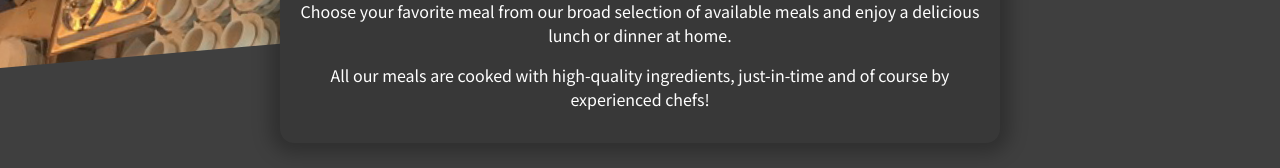
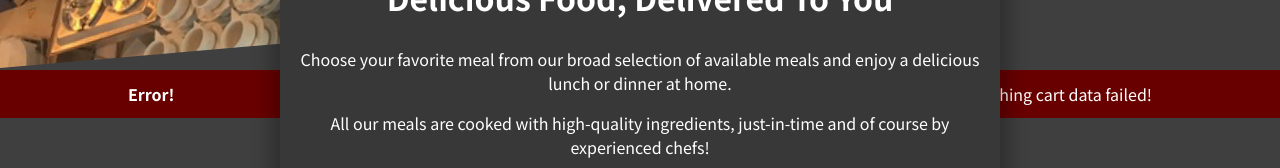
Before and after one commit to sopherwang/food_order_app_react, a React (Create React App) app: page / in a window 1280 px wide. Shown: the part 330-498 px from the top of the page. Built offline with nearby package versions, Linux system fonts and the light colour scheme; no server answers.

Commit message:
Use Thunk to create fetch/send cart request

```diff
--- a/src/App.js
+++ b/src/App.js
@@ -1,10 +1,30 @@
 import Header from "./components/layout/Header";
 import Meals from "./components/meals/Meals";
 import Cart from "./components/cart/Cart";
-import {useState} from 'react'
+import {useEffect, useState} from 'react'
+import {useDispatch, useSelector} from "react-redux";
+import Notification from "./components/common/Notification";
+import {fetchCartData, sendCartData} from "./store/cart_actions";
+
+let isInitial = true;
 
 function App() {
+  const dispatch = useDispatch()
+  const cart = useSelector(state => state.cart)
+  const notification = useSelector(state => state.ui.notification)
   const [cartIsShown, setCartIsShown] = useState(false)
+
+  useEffect(() => {
+    dispatch(fetchCartData())
+  }, [dispatch])
+
+  useEffect(() => {
+    if (isInitial) {
+      isInitial = false
+      return
+    }
+    dispatch(sendCartData(cart))
+  }, [dispatch, cart])
 
   const showCartHandler = () => {
     setCartIsShown(true)
@@ -18,6 +38,8 @@ function App() {
     <>
       {cartIsShown && <Cart onHideCart={hideCartHandler}/>}
       <Header onShowCart={showCartHandler}/>
+      {notification && <Notification status={notification.status}
+                                     title={notification.title} message={notification.message}/>}
       <main>
         <Meals/>
       </main>
--- a/src/components/cart/Cart.js
+++ b/src/components/cart/Cart.js
@@ -15,6 +15,7 @@ const Cart = (props) => {
   const hasItems = items.length > 0
 
   const [isCheckout, setIsCheckout] = useState(false)
+  const {isLoading, error, sendRequest} = useHttp()
 
   const cartItemRemoveHandler = id => {
     dispatch(cartActions.removeFromCart(id))
@@ -34,8 +35,6 @@ const Cart = (props) => {
   const orderHandler = () => {
     setIsCheckout(true)
   }
-
-  const {isLoading, error, sendRequest} = useHttp()
 
   const submitOrderHandler = async (userData) => {
     await sendRequest({
--- /dev/null
+++ b/src/components/common/Notification.js
@@ -0,0 +1,23 @@
+import classes from './Notification.module.css';
+
+const Notification = (props) => {
+  let specialClasses = '';
+
+  if (props.status === 'error') {
+    specialClasses = classes.error;
+  }
+  if (props.status === 'success') {
+    specialClasses = classes.success;
+  }
+
+  const cssClasses = `${classes.notification} ${specialClasses}`;
+
+  return (
+    <section className={cssClasses}>
+      <h2>{props.title}</h2>
+      <p>{props.message}</p>
+    </section>
+  );
+};
+
+export default Notification;
--- /dev/null
+++ b/src/components/common/Notification.module.css
@@ -0,0 +1,24 @@
+.notification {
+  width: 100%;
+  height: 3rem;
+  background-color: #1a8ed1;
+  display: flex;
+  justify-content: space-between;
+  padding: 0.5rem 10%;
+  align-items: center;
+  color: white;
+}
+
+.notification h2,
+.notification p {
+  font-size: 1rem;
+  margin: 0;
+}
+
+.error {
+  background-color: #690000;
+}
+
+.success {
+  background-color: #1ad1b9;
+}
--- /dev/null
+++ b/src/store/cart_actions.js
@@ -0,0 +1,75 @@
+import {uiActions} from "./ui-slice";
+import {cartActions} from "./cart_slice";
+
+export const fetchCartData = () => {
+  return async dispatch => {
+    const fetchData = async () => {
+      const response = await fetch('https://react-http-demo-cf6f3-default-rtdb.firebaseio.com/cart.json');
+
+      if (!response.ok) {
+        throw new Error('Sending cart data failed.');
+      }
+
+      return await response.json();
+    }
+
+    try {
+      const cartData = await fetchData()
+      dispatch(cartActions.replaceCart(cartData))
+    } catch (error) {
+      dispatch(
+        uiActions.showNotification({
+          status: 'error',
+          title: 'Error!',
+          message: 'Fetching cart data failed!',
+        })
+      );
+    }
+  }
+}
+
+export const sendCartData = (cartData) => {
+  return async (dispatch) => {
+    dispatch(
+      uiActions.showNotification({
+        status: 'pending',
+        title: 'Sending...',
+        message: 'Sending cart data!',
+      })
+    );
+
+    const sendRequest = async () => {
+      const response = await fetch(
+        'https://react-http-demo-cf6f3-default-rtdb.firebaseio.com/cart.json',
+        {
+          method: 'PUT',
+          body: JSON.stringify(cartData),
+        }
+      );
+
+      if (!response.ok) {
+        throw new Error('Sending cart data failed.');
+      }
+    };
+
+    try {
+      await sendRequest();
+
+      dispatch(
+        uiActions.showNotification({
+          status: 'success',
+          title: 'Success!',
+          message: 'Sent cart data successfully!',
+        })
+      );
+    } catch (error) {
+      dispatch(
+        uiActions.showNotification({
+          status: 'error',
+          title: 'Error!',
+          message: 'Sending cart data failed!',
+        })
+      );
+    }
+  };
+}
--- a/src/store/cart_slice.js
+++ b/src/store/cart_slice.js
@@ -1,4 +1,5 @@
 import {createSlice} from "@reduxjs/toolkit";
+import {uiActions} from "./ui-slice";
 
 const defaultCartState = {
   items: [],
@@ -9,6 +10,10 @@ const cartSlice = createSlice({
   name: 'cart',
   initialState: defaultCartState,
   reducers: {
+    replaceCart(state, action) {
+      state.totalAmount = action.payload.totalAmount;
+      state.items = action.payload.items;
+    },
     addToCart(state, action) {
       const item = action.payload
       const updatedTotalAmount = state.totalAmount + item.price * item.amount
--- a/src/store/index.js
+++ b/src/store/index.js
@@ -1,9 +1,11 @@
 import cartReducer from './cart_slice'
+import uiReducer from './ui-slice'
 import {configureStore} from "@reduxjs/toolkit";
 
 const store = configureStore({
   reducer: {
     cart: cartReducer,
+    ui: uiReducer,
   }
 })
 
--- /dev/null
+++ b/src/store/ui-slice.js
@@ -0,0 +1,20 @@
+import {createSlice} from "@reduxjs/toolkit";
+
+const uiSlice = createSlice({
+  name: 'ui',
+  initialState: {
+    notification: null
+  },
+  reducers: {
+    showNotification(state, action) {
+      state.notification = {
+        status: action.payload.status,
+        title: action.payload.title,
+        message: action.payload.message,
+      }
+    }
+  }
+})
+
+export const uiActions = uiSlice.actions
+export default uiSlice.reducer
```
